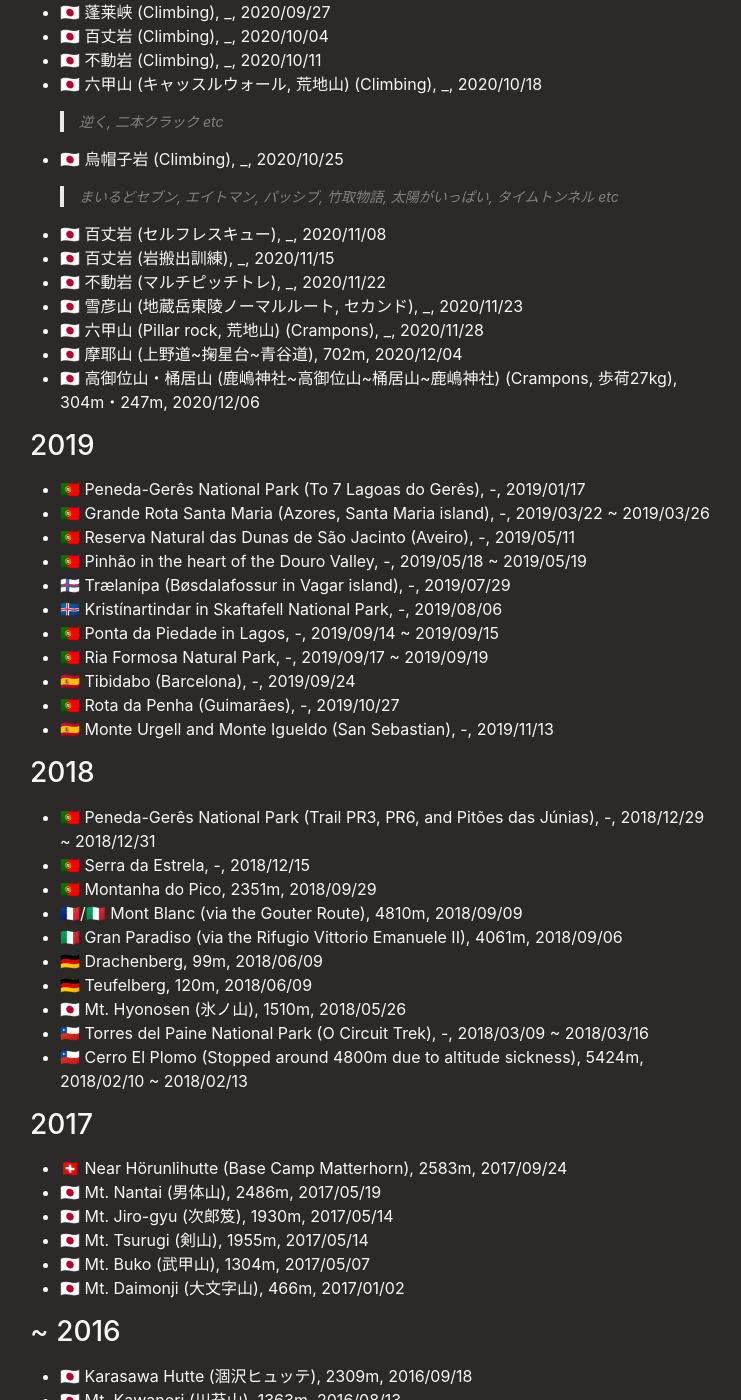
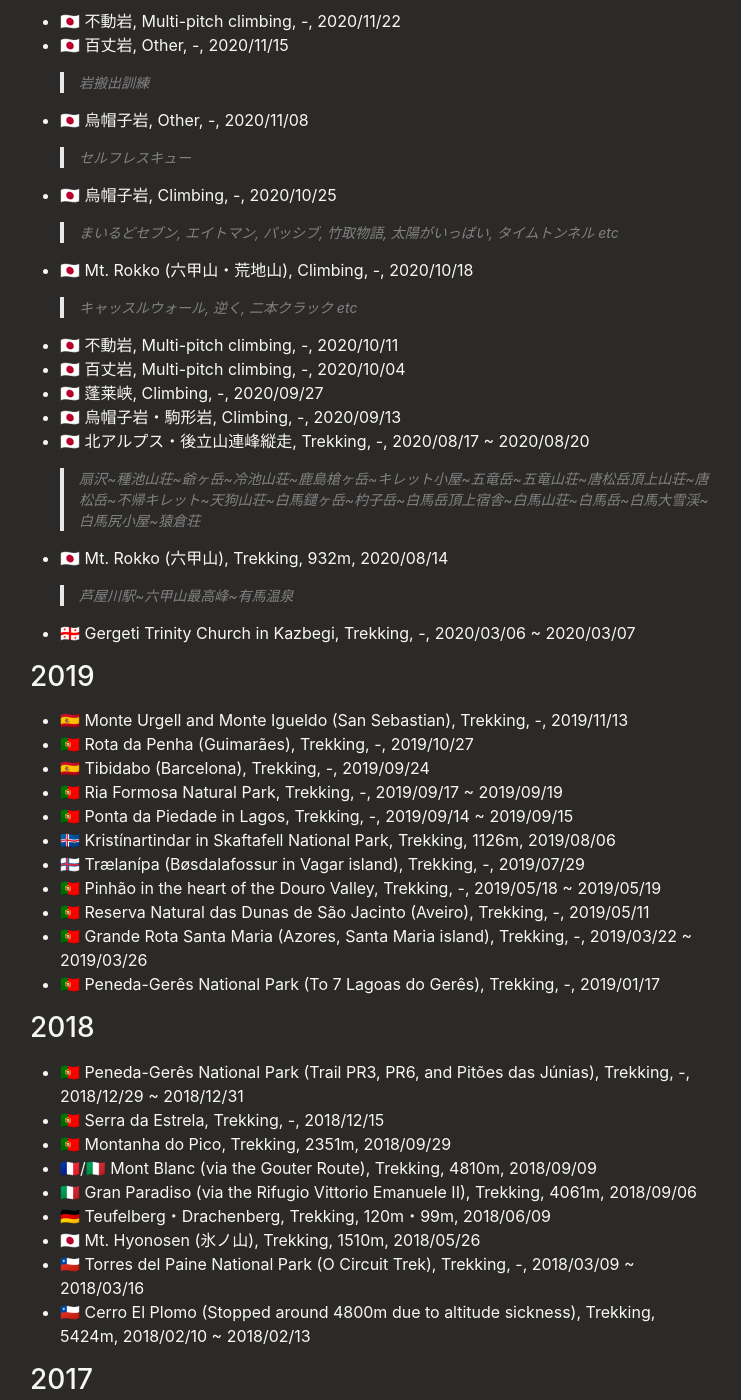
Before and after one commit to pixyzehn/pixyzehn.com, a Jekyll site: the page built from pages/mountaineering.md, in a window 1280 px wide and 1400 px high, scrolled down 836 px. Shown: the whole window, without its empty margins (270-1011 px from the left). Built offline with Jekyll 4.4.1, drawn with Linux system fonts in a browser that asks for light colours; part of the change alters nothing that is shown; some of the changed text lies outside the part shown.

Commit message:
Add data file for mountaineering page

````diff
--- /dev/null
+++ b/_data/mountaineering.yml
@@ -0,0 +1,291 @@
+- year: 2020
+  activities:
+    - flag: 🇯🇵
+      name: 高御位山・桶居山
+      category: Crampons, 歩荷27kg
+      altitude: '304m・247m'
+      date: 2020/12/06
+      note: '鹿嶋神社~高御位山~桶居山~鹿嶋神社'
+    - flag: 🇯🇵
+      name: 摩耶山
+      category: Trekking
+      altitude: '702m'
+      date: 2020/12/04
+      note: '上野道~掬星台~青谷道'
+    - flag: 🇯🇵
+      name: Mt. Rokko (六甲山・荒地山・Pillar rock)
+      category: Crampons, Trekking
+      altitude: '-'
+      date: 2020/11/28
+      note: ''
+    - flag: 🇯🇵
+      name: 雪彦山
+      category: Multi-pitch climbing
+      altitude: '-'
+      date: 2020/11/23
+      note: '地蔵岳東陵ノーマルルート, セカンド'
+    - flag: 🇯🇵
+      name: 不動岩
+      category: Multi-pitch climbing
+      altitude: '-'
+      date: 2020/11/22
+      note: ''
+    - flag: 🇯🇵
+      name: 百丈岩
+      category: Other
+      altitude: '-'
+      date: 2020/11/15
+      note: '岩搬出訓練'
+    - flag: 🇯🇵
+      name: 烏帽子岩
+      category: Other
+      altitude: '-'
+      date: 2020/11/08
+      note: 'セルフレスキュー'
+    - flag: 🇯🇵
+      name: 烏帽子岩
+      category: Climbing
+      altitude: '-'
+      date: 2020/10/25
+      note: 'まいるどセブン, エイトマン, パッシブ, 竹取物語, 太陽がいっぱい, タイムトンネル etc'
+    - flag: 🇯🇵
+      name: Mt. Rokko (六甲山・荒地山)
+      category: Climbing
+      altitude: '-'
+      date: 2020/10/18
+      note: 'キャッスルウォール, 逆く, 二本クラック etc'
+    - flag: 🇯🇵
+      name: 不動岩
+      category: Multi-pitch climbing
+      altitude: '-'
+      date: 2020/10/11
+      note: ''
+    - flag: 🇯🇵
+      name: 百丈岩
+      category: Multi-pitch climbing
+      altitude: '-'
+      date: 2020/10/04
+      note: ''
+    - flag: 🇯🇵
+      name: 蓬莱峡
+      category: Climbing
+      altitude: '-'
+      date: 2020/09/27
+      note: ''
+    - flag: 🇯🇵
+      name: 烏帽子岩・駒形岩
+      category: Climbing
+      altitude: '-'
+      date: 2020/09/13
+      note: ''
+    - flag: 🇯🇵
+      name: 北アルプス・後立山連峰縦走
+      category: Trekking
+      altitude: '-'
+      date: 2020/08/17 ~ 2020/08/20
+      note: 扇沢~種池山荘~爺ヶ岳~冷池山荘~鹿島槍ヶ岳~キレット小屋~五竜岳~五竜山荘~唐松岳頂上山荘~唐松岳~不帰キレット~天狗山荘~白馬鑓ヶ岳~杓子岳~白馬岳頂上宿舎~白馬山荘~白馬岳~白馬大雪渓~白馬尻小屋~猿倉荘
+    - flag: 🇯🇵
+      name: Mt. Rokko (六甲山)
+      category: Trekking
+      altitude: '932m'
+      date: 2020/08/14
+      note: 芦屋川駅~六甲山最高峰~有馬温泉
+    - flag: 🇬🇪
+      name: Gergeti Trinity Church in Kazbegi
+      category: Trekking
+      altitude: '-'
+      date: 2020/03/06 ~ 2020/03/07
+      note: ''
+
+- year: 2019
+  activities:
+    - flag: 🇪🇸
+      name: Monte Urgell and Monte Igueldo (San Sebastian)
+      category: Trekking
+      altitude: '-'
+      date: 2019/11/13
+      note: ''
+    - flag: 🇵🇹
+      name: Rota da Penha (Guimarães)
+      category: Trekking
+      altitude: '-'
+      date: 2019/10/27
+      note: ''
+    - flag: 🇪🇸
+      name: Tibidabo (Barcelona)
+      category: Trekking
+      altitude: '-'
+      date: 2019/09/24
+      note: ''
+    - flag: 🇵🇹
+      name: Ria Formosa Natural Park
+      category: Trekking
+      altitude: '-'
+      date: 2019/09/17 ~ 2019/09/19
+      note: ''
+    - flag: 🇵🇹
+      name: Ponta da Piedade in Lagos
+      category: Trekking
+      altitude: '-'
+      date: 2019/09/14 ~ 2019/09/15
+      note: ''
+    - flag: 🇮🇸
+      name: Kristínartindar in Skaftafell National Park
+      category: Trekking
+      altitude: '1126m'
+      date: 2019/08/06
+      note: ''
+    - flag: 🇫🇴
+      name: Trælanípa (Bøsdalafossur in Vagar island)
+      category: Trekking
+      altitude: '-'
+      date: 2019/07/29
+      note: ''
+    - flag: 🇵🇹
+      name: Pinhão in the heart of the Douro Valley
+      category: Trekking
+      altitude: '-'
+      date: 2019/05/18 ~ 2019/05/19
+      note: ''
+    - flag: 🇵🇹
+      name: Reserva Natural das Dunas de São Jacinto (Aveiro)
+      category: Trekking
+      altitude: '-'
+      date: 2019/05/11
+      note: ''
+    - flag: 🇵🇹
+      name: Grande Rota Santa Maria (Azores, Santa Maria island)
+      category: Trekking
+      altitude: '-'
+      date: 2019/03/22 ~ 2019/03/26
+      note: ''
+    - flag: 🇵🇹
+      name: Peneda-Gerês National Park (To 7 Lagoas do Gerês)
+      category: Trekking
+      altitude: '-'
+      date: 2019/01/17
+      note: ''
+
+- year: 2018
+  activities:
+    - flag: 🇵🇹
+      name: Peneda-Gerês National Park (Trail PR3, PR6, and Pitões das Júnias)
+      category: Trekking
+      altitude: '-'
+      date: 2018/12/29 ~ 2018/12/31
+      note: ''
+    - flag: 🇵🇹
+      name: Serra da Estrela
+      category: Trekking
+      altitude: '-'
+      date: 2018/12/15
+      note: ''
+    - flag: 🇵🇹
+      name: Montanha do Pico
+      category: Trekking
+      altitude: '2351m'
+      date: 2018/09/29
+      note: ''
+    - flag: 🇫🇷/🇮🇹
+      name: Mont Blanc (via the Gouter Route)
+      category: Trekking
+      altitude: '4810m'
+      date: 2018/09/09
+      note: ''
+    - flag: 🇮🇹
+      name: Gran Paradiso (via the Rifugio Vittorio Emanuele II)
+      category: Trekking
+      altitude: '4061m'
+      date: 2018/09/06
+      note: ''
+    - flag: 🇩🇪
+      name: Teufelberg・Drachenberg
+      category: Trekking
+      altitude: '120m・99m'
+      date: 2018/06/09
+      note: ''
+    - flag: 🇯🇵
+      name: Mt. Hyonosen (氷ノ山)
+      category: Trekking
+      altitude: '1510m'
+      date: 2018/05/26
+      note: ''
+    - flag: 🇨🇱
+      name: Torres del Paine National Park (O Circuit Trek)
+      category: Trekking
+      altitude: '-'
+      date: 2018/03/09 ~ 2018/03/16
+      note: ''
+    - flag: 🇨🇱
+      name: Cerro El Plomo (Stopped around 4800m due to altitude sickness)
+      category: Trekking
+      altitude: '5424m'
+      date: 2018/02/10 ~ 2018/02/13
+      note: ''
+
+- year: 2017
+  activities:
+    - flag: 🇨🇭
+      name: Near Hörunlihutte (Base Camp Matterhorn)
+      category: Trekking
+      altitude: '2583m'
+      date: 2017/09/24
+      note: ''
+    - flag: 🇯🇵
+      name: Mt. Nantai (男体山)
+      category: Trekking
+      altitude: '2486m'
+      date: 2017/05/19
+      note: ''
+    - flag: 🇯🇵
+      name: Mt. Jiro-gyu (次郎笈)
+      category: Trekking
+      altitude: '1930m'
+      date: 2017/05/14
+      note: ''
+    - flag: 🇯🇵
+      name: Mt. Tsurugi (剣山)
+      category: Trekking
+      altitude: '1955m'
+      date: 2017/05/14
+      note: ''
+    - flag: 🇯🇵
+      name: Mt. Buko (武甲山)
+      category: Trekking
+      altitude: '1304m'
+      date: 2017/05/07
+      note: ''
+    - flag: 🇯🇵
+      name: Mt. Daimonji (大文字山)
+      category: Trekking
+      altitude: '466m'
+      date: 2017/01/02
+      note: ''
+
+
+- year: 2016
+  activities:
+    - flag: 🇯🇵
+      name: Karasawa Hutte (涸沢ヒュッテ)
+      category: Trekking
+      altitude: '2309m'
+      date: 2016/09/18
+      note: ''
+    - flag: 🇯🇵
+      name: Mt. Kawanori (川苔山)
+      category: Trekking
+      altitude: '1363m'
+      date: 2016/08/13
+      note: ''
+    - flag: 🇯🇵
+      name: Mt. Nokogiri (鋸山)
+      category: Trekking
+      altitude: '330m'
+      date: 2016/07/17
+      note: ''
+    - flag: 🇯🇵
+      name: Mt. Takao (高尾山)
+      category: Trekking
+      altitude: '599m'
+      date: '-'
+      note: ''
--- a/pages/mountaineering.md
+++ b/pages/mountaineering.md
@@ -10,76 +10,24 @@ This page is used to track my outdoor activity logs, such as trekking, rock clim
 
 ---
 
-## 2020
-
-- 🇬🇪 Gergeti Trinity Church in Kazbegi, -, 2020/03/06 ~ 2020/03/07
-- 🇯🇵 Mt. Rokko, 932m, 2020/08/14
-> 六甲山, 芦屋川駅~六甲山最高峰~有馬温泉
-- 🇯🇵 後立山縦走, -, 2020/08/17 ~ 2020/08/20
-> 扇沢~種池山荘~爺ヶ岳~冷池山荘~鹿島槍ヶ岳~キレット小屋~五竜岳~五竜山荘~唐松岳頂上山荘~唐松岳~不帰キレット~天狗山荘~白馬鑓ヶ岳~杓子岳~白馬岳頂上宿舎~白馬山荘~白馬岳~白馬大雪渓~白馬尻小屋~猿倉荘
-- 🇯🇵 烏帽子岩・駒形岩 (Climbing), _, 2020/09/13
-- 🇯🇵 蓬莱峡 (Climbing), _, 2020/09/27
-- 🇯🇵 百丈岩 (Climbing), _, 2020/10/04
-- 🇯🇵 不動岩 (Climbing), _, 2020/10/11
-- 🇯🇵 六甲山 (キャッスルウォール, 荒地山) (Climbing), _, 2020/10/18
-> 逆く, 二本クラック etc
-- 🇯🇵 烏帽子岩 (Climbing), _, 2020/10/25
-> まいるどセブン, エイトマン, パッシブ, 竹取物語, 太陽がいっぱい, タイムトンネル etc
-- 🇯🇵 百丈岩 (セルフレスキュー), _, 2020/11/08
-- 🇯🇵 百丈岩 (岩搬出訓練), _, 2020/11/15
-- 🇯🇵 不動岩 (マルチピッチトレ), _, 2020/11/22
-- 🇯🇵 雪彦山 (地蔵岳東陵ノーマルルート, セカンド), _, 2020/11/23
-- 🇯🇵 六甲山 (Pillar rock, 荒地山) (Crampons), _, 2020/11/28
-- 🇯🇵 摩耶山 (上野道~掬星台~青谷道), 702m, 2020/12/04
-- 🇯🇵 高御位山・桶居山 (鹿嶋神社~高御位山~桶居山~鹿嶋神社) (Crampons, 歩荷27kg), 304m・247m, 2020/12/06
-
-## 2019
-
-- 🇵🇹 Peneda-Gerês National Park (To 7 Lagoas do Gerês), -, 2019/01/17
-- 🇵🇹 Grande Rota Santa Maria (Azores, Santa Maria island), -, 2019/03/22 ~ 2019/03/26
-- 🇵🇹 Reserva Natural das Dunas de São Jacinto (Aveiro), -, 2019/05/11
-- 🇵🇹 Pinhão in the heart of the Douro Valley, -, 2019/05/18 ~ 2019/05/19
-- 🇫🇴 Trælanípa (Bøsdalafossur in Vagar island), -, 2019/07/29
-- 🇮🇸 Kristínartindar in Skaftafell National Park, -, 2019/08/06
-- 🇵🇹 Ponta da Piedade in Lagos, -, 2019/09/14 ~ 2019/09/15
-- 🇵🇹 Ria Formosa Natural Park, -, 2019/09/17 ~ 2019/09/19
-- 🇪🇸 Tibidabo (Barcelona), -, 2019/09/24
-- 🇵🇹 Rota da Penha (Guimarães), -, 2019/10/27
-- 🇪🇸 Monte Urgell and Monte Igueldo (San Sebastian), -, 2019/11/13
-
-## 2018
-
-- 🇵🇹 Peneda-Gerês National Park (Trail PR3, PR6, and Pitões das Júnias), -, 2018/12/29 ~ 2018/12/31
-- 🇵🇹 Serra da Estrela, -, 2018/12/15
-- 🇵🇹 Montanha do Pico, 2351m, 2018/09/29
-- 🇫🇷/🇮🇹 Mont Blanc (via the Gouter Route), 4810m, 2018/09/09
-- 🇮🇹 Gran Paradiso (via the Rifugio Vittorio Emanuele II), 4061m, 2018/09/06
-- 🇩🇪 Drachenberg, 99m, 2018/06/09
-- 🇩🇪 Teufelberg, 120m, 2018/06/09
-- 🇯🇵 Mt. Hyonosen (氷ノ山), 1510m, 2018/05/26
-- 🇨🇱 Torres del Paine National Park (O Circuit Trek), -, 2018/03/09 ~ 2018/03/16
-- 🇨🇱 Cerro El Plomo (Stopped around 4800m due to altitude sickness), 5424m, 2018/02/10 ~ 2018/02/13
-
-## 2017
-
-- 🇨🇭 Near Hörunlihutte (Base Camp Matterhorn), 2583m, 2017/09/24
-- 🇯🇵 Mt. Nantai (男体山), 2486m, 2017/05/19
-- 🇯🇵 Mt. Jiro-gyu (次郎笈), 1930m, 2017/05/14
-- 🇯🇵 Mt. Tsurugi (剣山), 1955m, 2017/05/14
-- 🇯🇵 Mt. Buko (武甲山), 1304m, 2017/05/07
-- 🇯🇵 Mt. Daimonji (大文字山), 466m, 2017/01/02
-
-## ~ 2016
-
-- 🇯🇵 Karasawa Hutte (涸沢ヒュッテ), 2309m, 2016/09/18
-- 🇯🇵 Mt. Kawanori (川苔山), 1363m, 2016/08/13
-- 🇯🇵 Mt. Nokogiri (鋸山), 330m, 2016/07/17
-- 🇯🇵 Mt. Takao (高尾山), 599m, -
+{% for item in site.data.mountaineering %}
+<h2>{{ item.year }}</h2>
+<ul>
+{% for activity in item.activities %}
+<li>{{ activity.flag }} {{ activity.name }}, {{ activity.category }}, {{ activity.altitude }}, {{ activity.date }}
+{% if activity.note != '' %}
+<blockquote><p>{{ activity.note }}</p></blockquote>
+{% endif %}
+</li>
+{% endfor %}
+</ul>
+{% endfor %}
 
 ---
 
 ```
 Use the following format.
-- [National flag] Name (Description), Altitude, Date (yyyy/MM/DD)
+
+・[National flag] Name, Category, Altitude, Date (yyyy/MM/DD)
 > Additional notes
 ```
````
